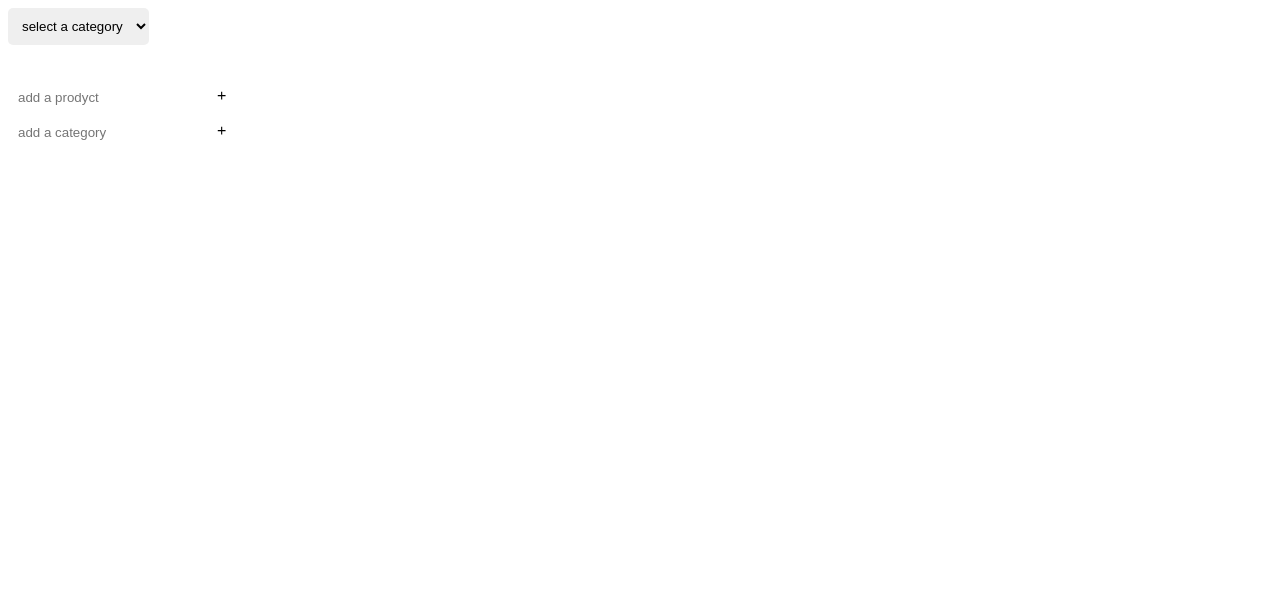
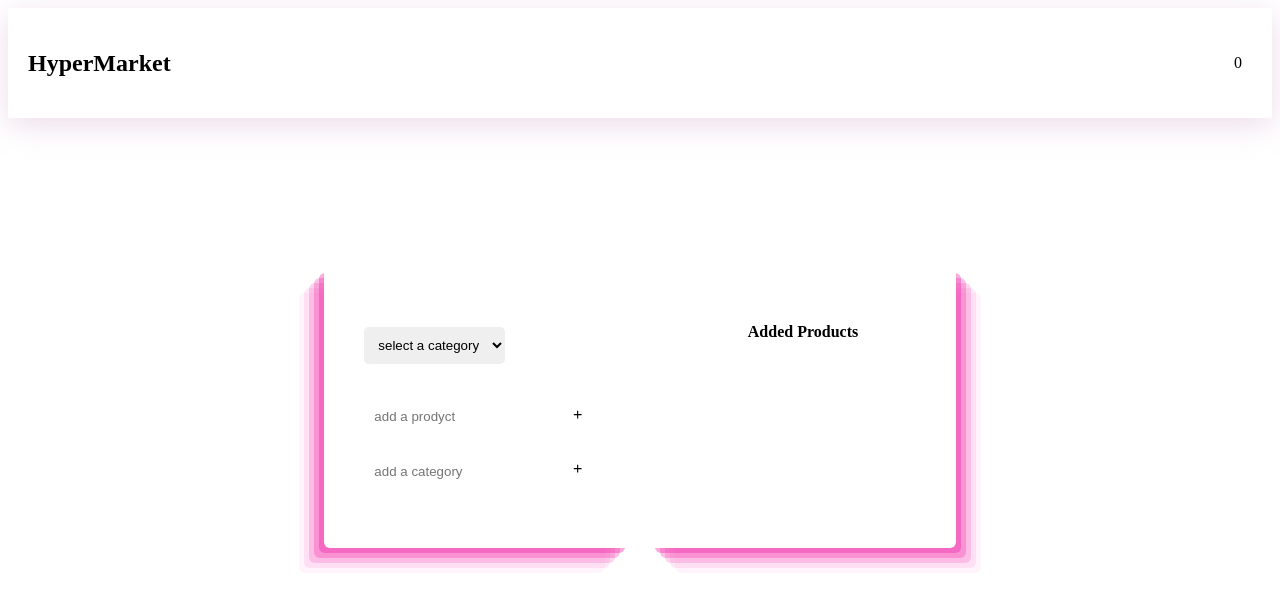
Before and after one commit to Shaghayegh-93/ProductCategory, a React (Create React App) app: page / in a window 1280 px wide. Shown: the top 606 px of the page. Built offline with nearby package versions, Linux system fonts and the light colour scheme; the HTML template or start-up script is replaced by a standard one.

Commit message:
imprt navbar,app.module.css and react icon and toast component to this file

```diff
--- a/src/App.js
+++ b/src/App.js
@@ -1,35 +1,106 @@
-import React, { useState } from "react";
+import React, { useState, useEffect } from "react";
 import Category from "./components/category/Category";
 import Product from "./components/products/Product";
+import Navbar from "./components/Navbar/Navbar";
+import { BiTrash } from "react-icons/bi";
+import styles from "./App.module.css";
+import { ToastContainer, toast } from "react-toastify";
+import "react-toastify/dist/ReactToastify.css";
+
 const App = () => {
   const [categories, setCategory] = useState([
     { title: "fruits", id: Date.now() },
     { title: "diary", id: Date.now() },
   ]);
-  const [selectedCategory, setSelectedCategory] = useState(
-    "selected a category"
-  );
-  const changeHandler = (e) => {
-    setValue(e.target.value);
+
+  const [value, setValue] = useState("");
+  const [selectedCategory, setSelectedCategory] = useState("select");
+  const [products, setProducts] = useState([]);
+  const [inputValue, setInputValue] = useState("");
+
+  const productChangeHandler = (e) => {
+    setInputValue(e.target.value);
   };
-  const [value, setValue] = useState("");
-  const submitCategoryHandler = (e) => {
-    e.preventDefault();
-    const addedCategory = { title: value, id: Date.now() };
-    setCategory([...categories, addedCategory]);
-  };
-
   const selectChangeHandler = (e) => {
     setSelectedCategory(e.target.value);
   };
 
+  const addProductHandler = (e) => {
+    e.preventDefault();
+    const addedProduct = {
+      title: inputValue,
+      category: selectedCategory,
+      id: Date.now(),
+      quantity: 0,
+    };
+    if (inputValue === "") {
+      toast.warning("Please Write Your Product");
+      return;
+    }
+    if (selectedCategory === "select") {
+      alert("please select acategory");
+      return;
+    } else {
+      addedProduct.quantity++;
+      setProducts([...products, addedProduct]);
+      toast.success("The Product Successfully Added");
+      setInputValue("");
+    }
+  };
+
+  const changeHandler = (e) => {
+    setValue(e.target.value);
+  };
+
+  const submitCategoryHandler = (e) => {
+    e.preventDefault();
+    if (
+      categories.find(
+        (category) => category.title.toLocaleLowerCase() === value
+      )
+    ) {
+      toast.warning("This Category Allready Exsist");
+
+      return;
+    }
+    if (value === "") {
+      toast.warning("Please Write You,re Category");
+      return;
+    } else {
+      const addedCategory = { title: value, id: Date.now() };
+      setCategory([...categories, addedCategory]);
+      toast.success("The Category Successfully Added");
+    }
+  };
+
+  const removeHandler = (id) => {
+    const filteredProducts = products.filter((product) => product.id !== id);
+    setProducts(filteredProducts);
+  };
+  useEffect(() => {
+    const saveProduct = JSON.parse(localStorage.getItem("product"));
+    if (saveProduct) setProducts(saveProduct);
+  }, []);
+
+  useEffect(() => {
+    localStorage.setItem("product", JSON.stringify(products));
+  }, [products]);
+
   return (
     <div>
-      <form>
+      <Navbar totalItems={products.length} />
+
+      <div className={styles.container}>
+        <div className={styles.formContainer}>
+          <form className={styles.mainForm}>
             <Product
               category={categories}
               selectChangeHandler={selectChangeHandler}
               selectedCategory={selectedCategory}
+              products={products}
+              inputValue={inputValue}
+              onChange={productChangeHandler}
+              addProductHandler={addProductHandler}
             />
             <Category
               Category={categories}
@@ -38,6 +109,37 @@ const App = () => {
             />
           </form>
         </div>
+
+        <div className={styles.productConclution}>
+          <p className={styles.productConclutionHeader}> Added Products</p>
+          {products.map((product) => (
+            <div className={styles.productRow}>
+              <p
+                className={`${styles.productConclutionTitle} ${styles.conclutionInput}`}
+              >
+                {product.title}
+              </p>
+              <p
+                className={`${styles.productConclutionCategory} ${styles.conclutionInput}`}
+              >
+                {product.category}
+              </p>
+              <button
+                className={`${styles.dec} ${
+                  products.length === 1 && styles.remove
+                }`}
+                type="button"
+                onClick={() => removeHandler(product.id)}
+              >
+                <BiTrash />
+              </button>
+            </div>
+          ))}
+          <div className={styles.scroll}></div>
+        </div>
+      </div>
+      <ToastContainer closeButton={false} position="top-center" />
+    </div>
   );
 };
 
```
Lines whose indentation alone changed are shown as unchanged.
